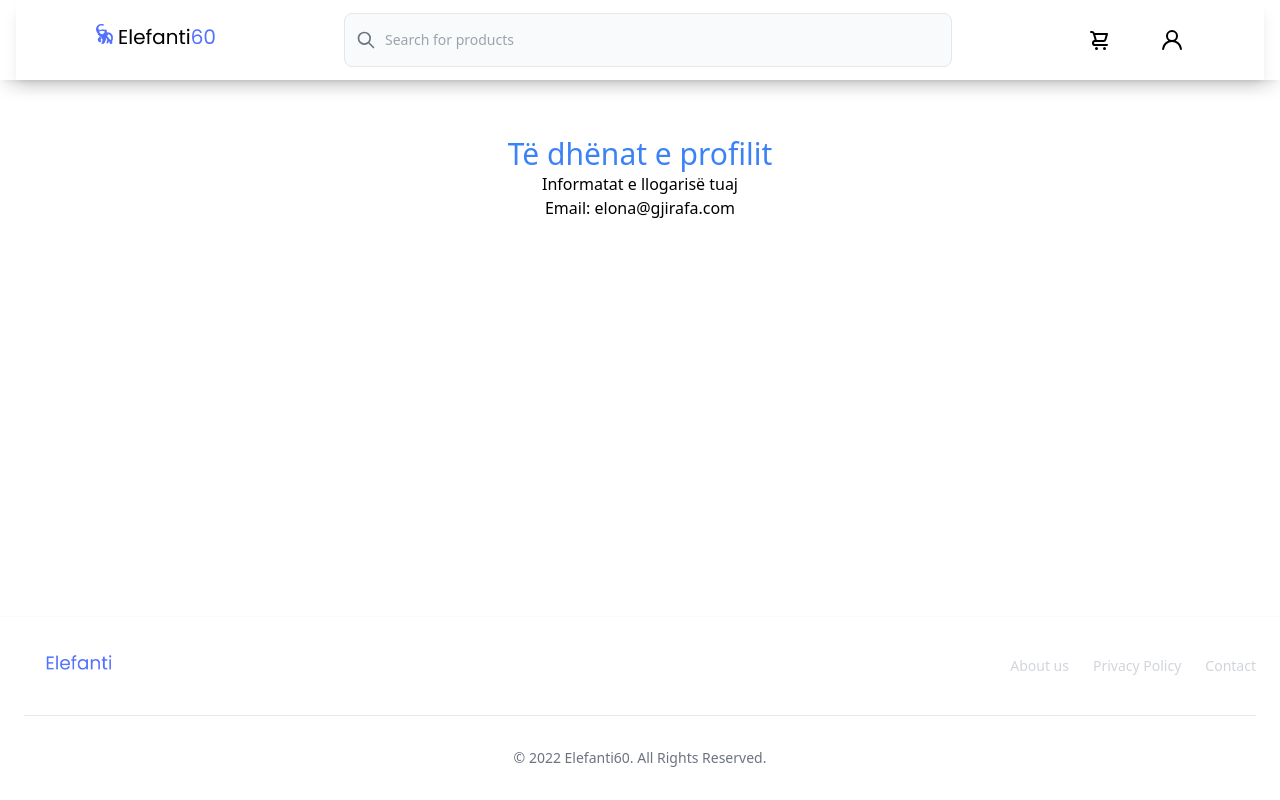
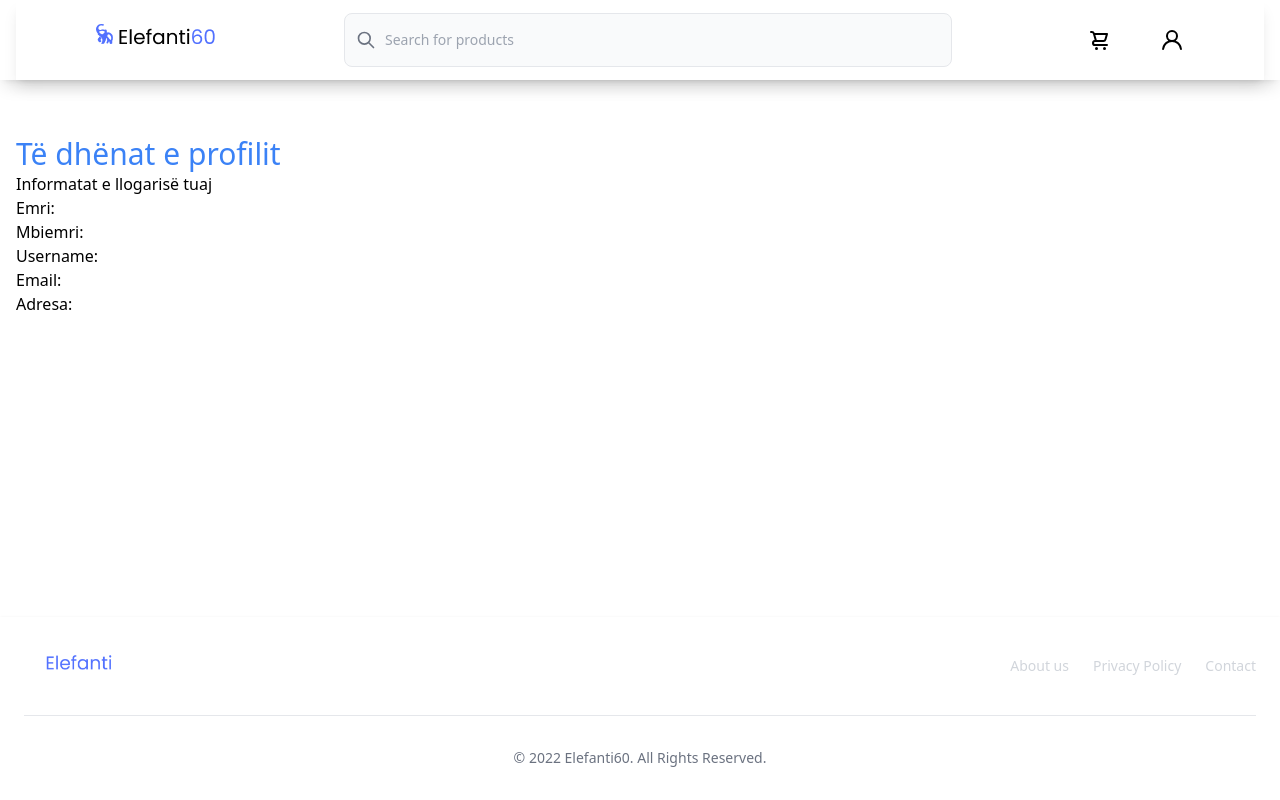
Before and after one commit to drensokoli/elefanti60_front, a Next.js app in the folder elefanti60_front/: page /userinfo in a window 1280 px wide. Built offline with nearby package versions, Linux system fonts and the light colour scheme; what tw-elements would draw is missing.

Commit message:
Added to user info

```diff
--- a/elefanti60_front/components/DropdownMenuItem.js
+++ b/elefanti60_front/components/DropdownMenuItem.js
@@ -4,7 +4,7 @@ export default function DropdownMenuItem(props) {
     const [open, setOpen] = useState(false);
 
   return (
-    <li className="list-none">
+    <li className='list-none'>
         <a href='#' className='' onClick={() => setOpen(!open)}>
             {props.option}
         </a>
--- a/elefanti60_front/components/Navbar.js
+++ b/elefanti60_front/components/Navbar.js
@@ -57,12 +57,12 @@ const Navbar = () => {
                             )}
                         </a>
                     </Link>
-
-                    <Link href="/login">
-                        <a>
-                            <UilUser />
-                        </a>
-                    </Link>
+                    <DropdownMenuItem option={<UilUser />}>
+                        <a href='/userinfo' className='text-center'>My Profile</a>
+                        <p className='text-center'>My Order History</p>
+                        <p className='text-center'>Log Out</p>
+                        <p className='text-center'>Delete Account</p>
+                    </DropdownMenuItem>
 
                 </div>
             </div>
--- a/elefanti60_front/pages/userinfo.js
+++ b/elefanti60_front/pages/userinfo.js
@@ -2,15 +2,28 @@ import React from 'react'
 import { useRouter } from 'next/router';
 import Layout from '../components/Layout';
 
+
+
 export default function UserInfoScreen(){
     return (
         <Layout title="User Info">
-            <div className="border-black flex flex-col items-center mt-10 ">
-                    <h2 className='text-3xl	text-left text-blue-500'>Të dhënat e profilit</h2>
-                    <h3>Informatat e llogarisë tuaj</h3>
-                    <h3>Email: elona@gjirafa.com</h3>
+            <div>
+                <div className=" flex flex-col items-left mt-10 ">
+                    <h1 className='text-3xl    text-left text-blue-500 '>Të dhënat e profilit</h1>
+                    <h1 className>Informatat e llogarisë tuaj</h1>
+                    <h1 className=''>Emri:</h1>
+                    <h1 className=''>Mbiemri:</h1>
+                    <h1 className=''>Username:</h1>
+                    <h1 className=''>Email: </h1>
+                    <h1 className=''>Adresa:</h1>
+                    {/* <h1 className=''>Numri i kartelës:</h1> */}
+
+
+
 
             </div>
+            </div>
+
         </Layout>
     )
 }
```
